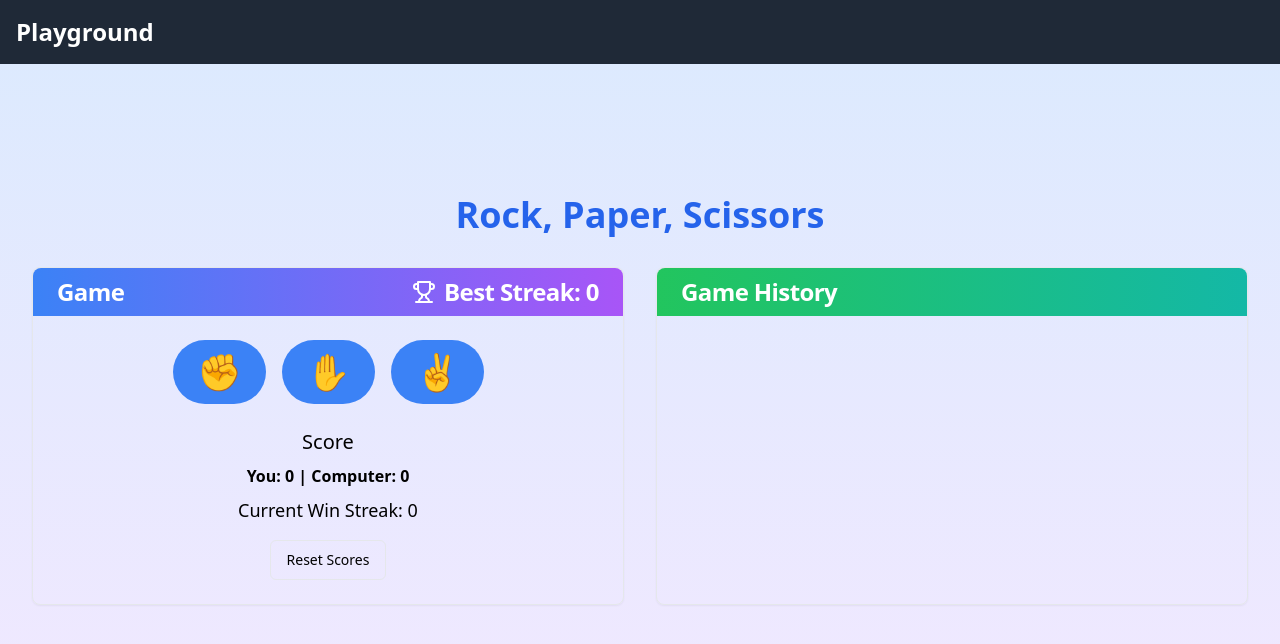
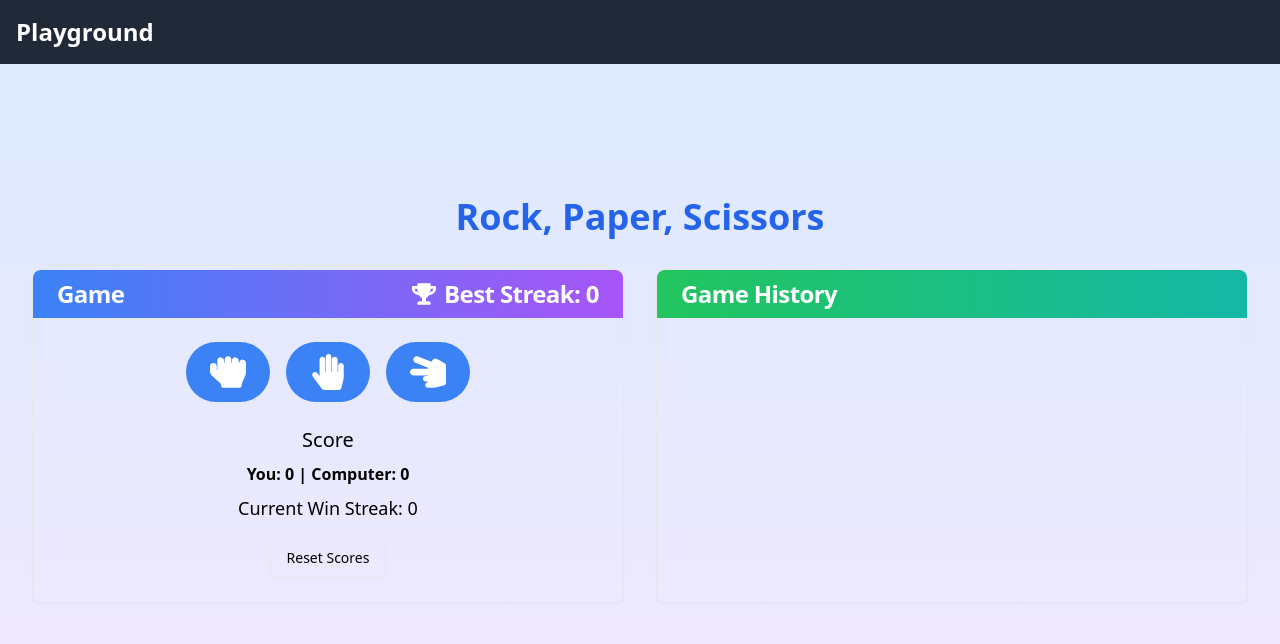
Before and after one commit to bferg314/nextjs-playground, a Next.js app: page /playground/rock-paper-scissors in a window 1280 px wide. Shown: the top 644 px of the page. Built offline with nearby package versions, Linux system fonts and the light colour scheme.

Commit message:
Switched to react-icons

```diff
--- a/package.json
+++ b/package.json
@@ -17,6 +17,7 @@
     "next": "14.2.15",
     "react": "^18",
     "react-dom": "^18",
+    "react-icons": "^5.3.0",
     "tailwind-merge": "^2.5.3"
   },
   "devDependencies": {
--- a/src/app/page.tsx
+++ b/src/app/page.tsx
@@ -3,7 +3,7 @@
 import React from "react";
 import Link from "next/link";
 import { motion } from "framer-motion";
-import { Calculator, Zap, Scissors } from "lucide-react";
+import { FaCalculator, FaBolt, FaHandRock } from "react-icons/fa";
 import Navbar from "@/components/Navbar";
 
 interface FeatureCardProps {
@@ -71,19 +71,19 @@ export default function Home(): JSX.Element {
           href="/playground/calculator"
           title="Calculator"
           description="Crunch numbers effortlessly with our sleek, intuitive calculator. Perfect for quick calculations on the go!"
-          icon={Calculator}
+          icon={FaCalculator}
         />
         <FeatureCard
           href="/playground/bouncing-pixels"
           title="Bouncing Pixels"
           description="Watch in awe as pixels come to life! Click to create mesmerizing bounces and explosions of digital confetti."
-          icon={Zap}
+          icon={FaBolt}
         />
         <FeatureCard
           href="/playground/rock-paper-scissors"
           title="Rock, Paper, Scissors"
           description="Challenge the computer to the classic game of Rock, Paper, Scissors. Can you outsmart the algorithm?"
-          icon={Scissors}
+          icon={FaHandRock}
         />
       </motion.div>
     </main>
--- a/src/app/playground/rock-paper-scissors/page.tsx
+++ b/src/app/playground/rock-paper-scissors/page.tsx
@@ -2,7 +2,13 @@
 
 import React, { useState, useEffect, useCallback } from "react";
 import { motion } from "framer-motion";
-import { AlertCircle, Trophy } from "lucide-react";
+import {
+  FaHandRock,
+  FaHandPaper,
+  FaHandScissors,
+  FaExclamationCircle,
+  FaTrophy,
+} from "react-icons/fa";
 import { Alert, AlertTitle, AlertDescription } from "@/components/ui/alert";
 import { Button } from "@/components/ui/button";
 import { Card, CardHeader, CardTitle, CardContent } from "@/components/ui/card";
@@ -12,15 +18,15 @@ const choices = ["rock", "paper", "scissors"] as const;
 type Choice = (typeof choices)[number];
 
 const ChoiceIcon: React.FC<{ choice: Choice }> = ({ choice }) => {
-  const icons: Record<Choice, string> = {
-    rock: "✊",
-    paper: "✋",
-    scissors: "✌️",
+  const icons: Record<Choice, React.ReactNode> = {
+    rock: <FaHandRock className="text-4xl" />,
+    paper: <FaHandPaper className="text-4xl" />,
+    scissors: <FaHandScissors className="text-4xl" />,
   };
-  return <span className="text-4xl">{icons[choice]}</span>;
+  return icons[choice];
 };
 
-export default function RockPaperScissors() {
+export default function RockPaperScissors(): JSX.Element {
   const [userChoice, setUserChoice] = useState<Choice | null>(null);
   const [computerChoice, setComputerChoice] = useState<Choice | null>(null);
   const [result, setResult] = useState<string | null>(null);
@@ -131,7 +137,7 @@ export default function RockPaperScissors() {
               <CardTitle className="flex justify-between items-center">
                 <span>Game</span>
                 <div className="flex items-center">
-                  <Trophy className="mr-2" />
+                  <FaTrophy className="mr-2" />
                   <span>Best Streak: {bestStreak}</span>
                 </div>
               </CardTitle>
@@ -153,7 +159,7 @@ export default function RockPaperScissors() {
 
               {result && userChoice && computerChoice && (
                 <Alert className="mb-4">
-                  <AlertCircle className="h-4 w-4" />
+                  <FaExclamationCircle className="h-4 w-4" />
                   <AlertTitle>Game Result</AlertTitle>
                   <AlertDescription>
                     You chose <strong>{userChoice}</strong>, Computer chose{" "}
@@ -187,15 +193,18 @@ export default function RockPaperScissors() {
             <CardContent className="pt-6">
               <ul className="space-y-2">
                 {gameHistory.map((game, index) => (
-                  <li key={index} className="bg-gray-100 p-2 rounded">
+                  <li
+                    key={index}
+                    className="bg-gray-100 p-2 rounded flex items-center"
+                  >
                     <span className="mr-2">
                       <ChoiceIcon choice={game.userChoice} />
                     </span>
-                    vs
+                    <span className="mx-2">vs</span>
                     <span className="mx-2">
                       <ChoiceIcon choice={game.computerChoice} />
                     </span>
-                    - {game.result}
+                    <span>- {game.result}</span>
                   </li>
                 ))}
               </ul>
```
Also changed, not shown: 1 other file (tests, documents, lock files or other folders).
